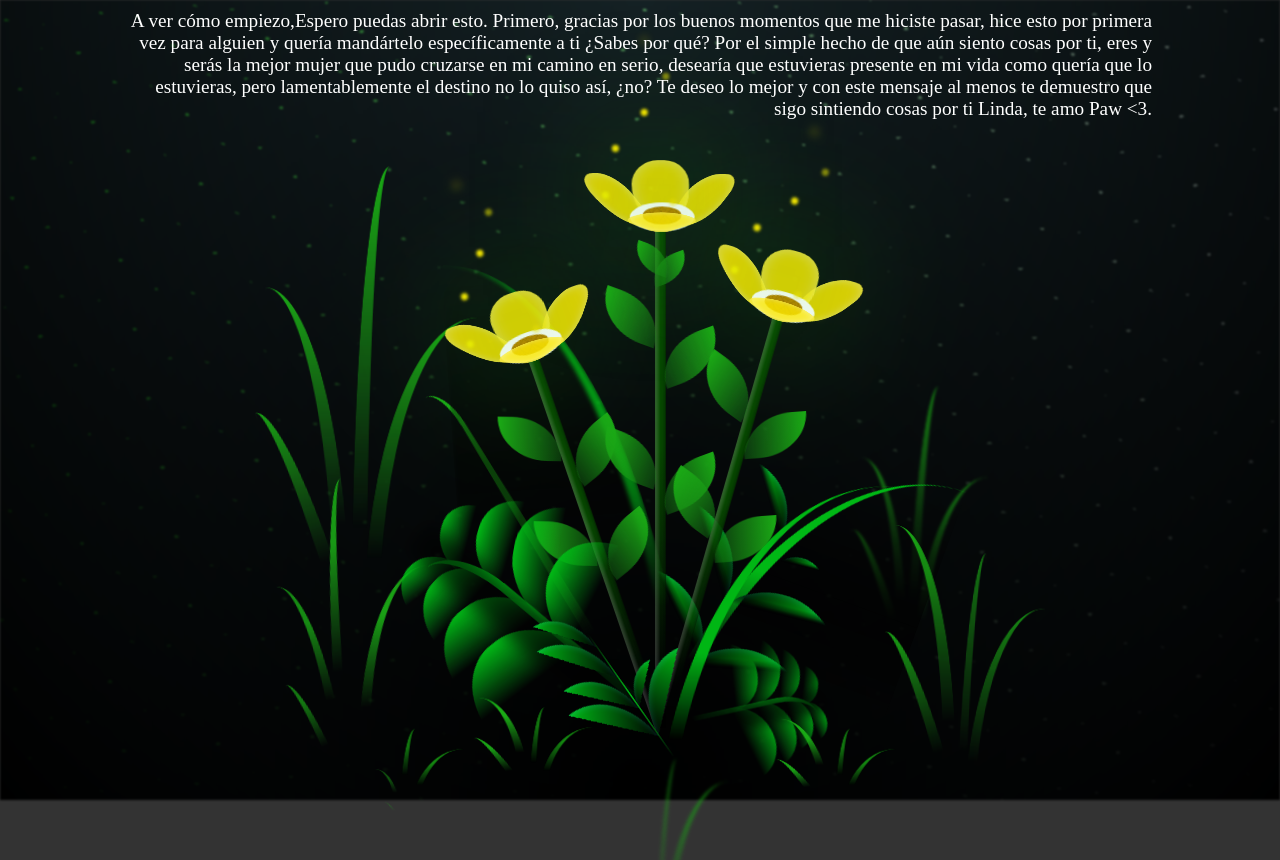
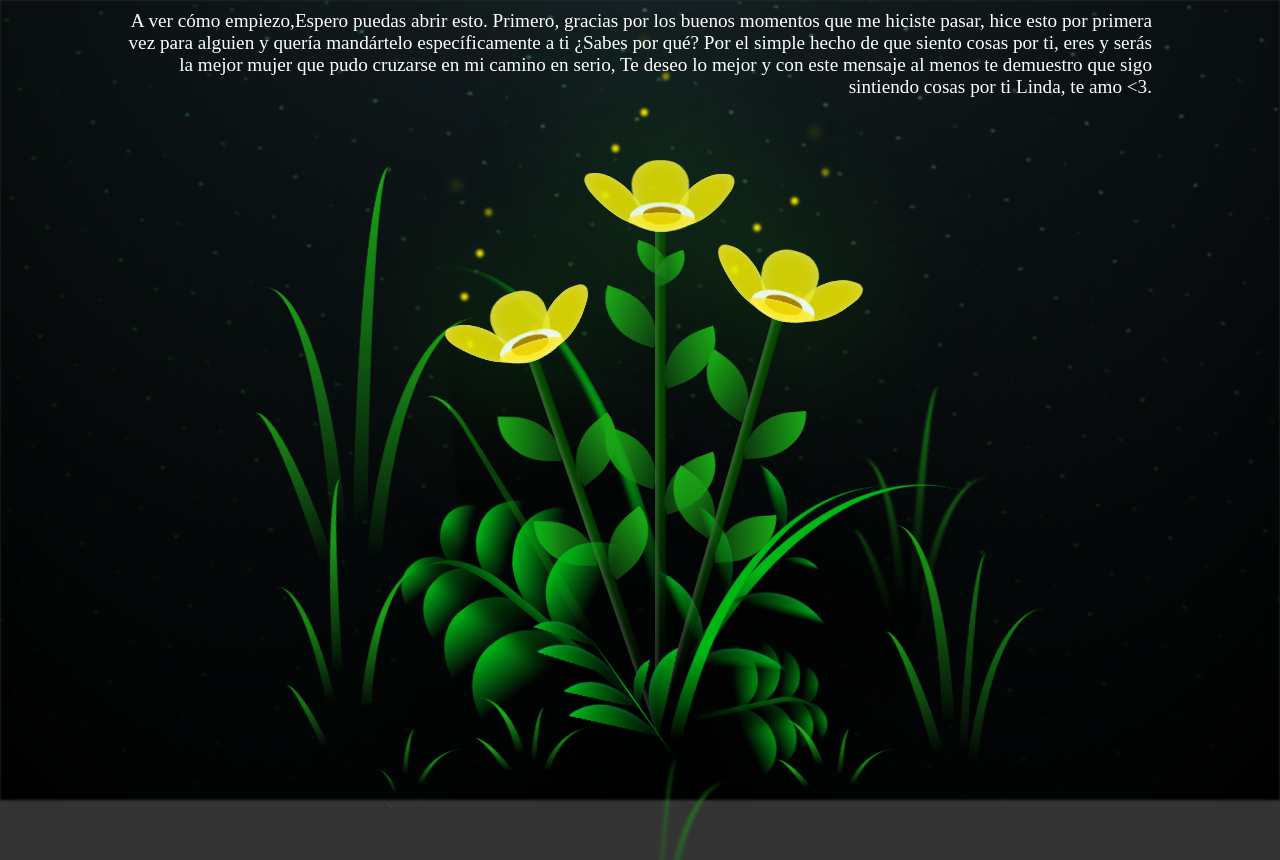
Before and after one commit to beleforn/teamoPaw, a plain HTML site: page FLORES.html in a window 1280 px wide. Shown: the top 860 px of the page. Drawn offline with Linux system fonts and the light colour scheme.

Commit message:
Update FLORES.html

```diff
--- a/FLORES.html
+++ b/FLORES.html
@@ -37,7 +37,7 @@ html
 </head>
 <body>
 <div class="overlay-text">
-    A ver cómo empiezo,Espero puedas abrir esto. Primero, gracias por los buenos momentos que me hiciste pasar, hice esto por primera vez para alguien y quería mandártelo específicamente a ti ¿Sabes por qué? Por el simple hecho de que aún siento cosas por ti, eres y serás la mejor mujer que pudo cruzarse en mi camino en serio, desearía que estuvieras presente en mi vida como quería que lo estuvieras, pero lamentablemente el destino no lo quiso así, ¿no? Te deseo lo mejor y con este mensaje al menos te demuestro que sigo sintiendo cosas por ti Linda, te amo Paw <3.
+    A ver cómo empiezo,Espero puedas abrir esto. Primero, gracias por los buenos momentos que me hiciste pasar, hice esto por primera vez para alguien y quería mandártelo específicamente a ti ¿Sabes por qué? Por el simple hecho de que siento cosas por ti, eres y serás la mejor mujer que pudo cruzarse en mi camino en serio, Te deseo lo mejor y con este mensaje al menos te demuestro que sigo sintiendo cosas por ti Linda, te amo <3.
 </div>
 <body class="container">
 
```
